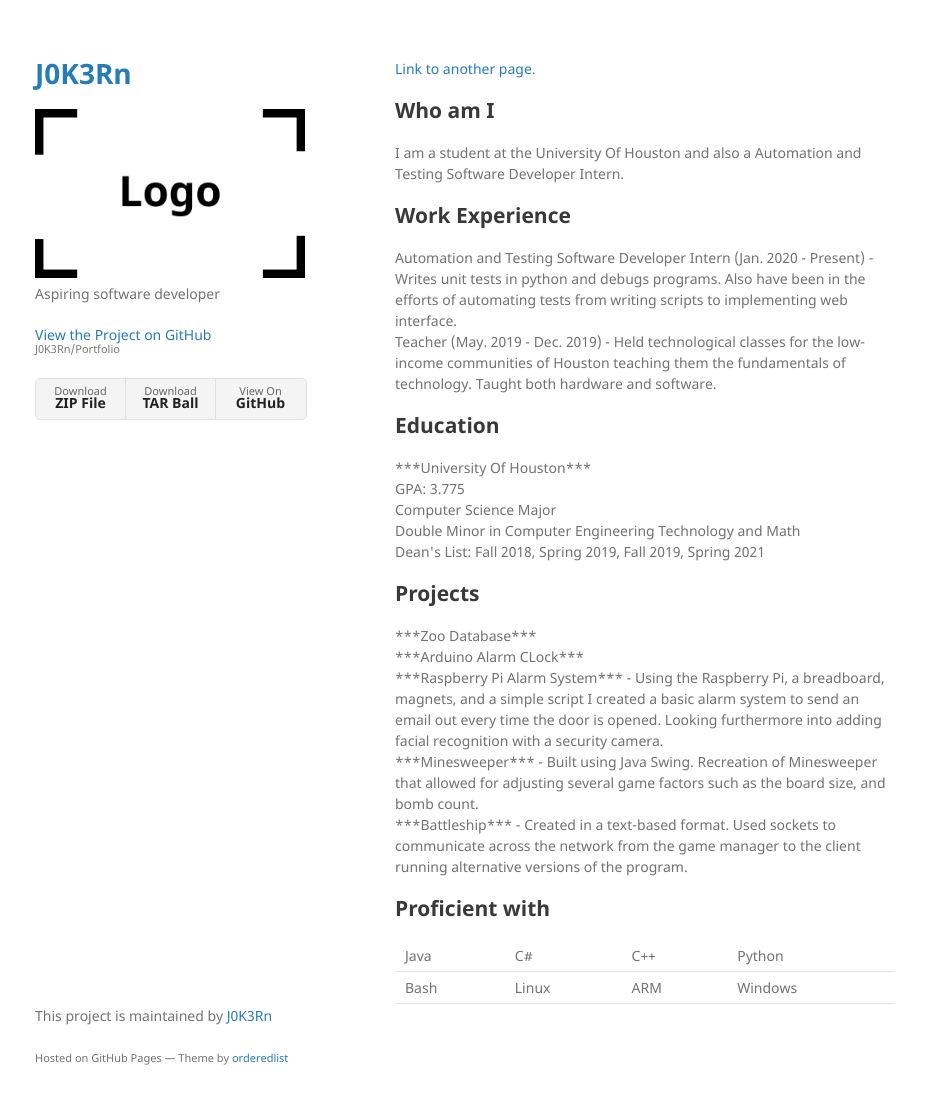
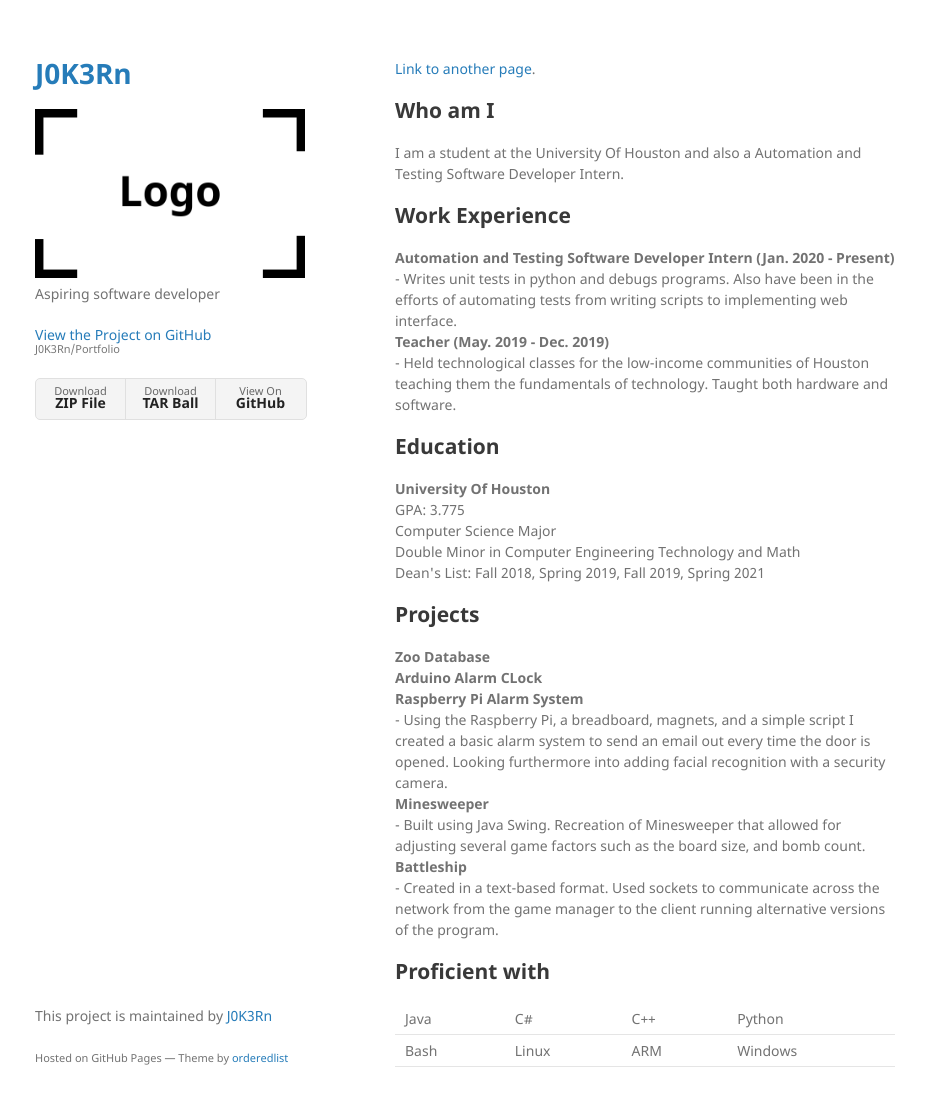
Before and after one commit to J0K3Rn/Portfolio, a Jekyll site: the page built from index.md, in a window 1280 px wide and 1137 px high. Shown: the top 1106 px of the window, without its empty margins (175-1100 px from the left). Built offline with Jekyll 4.4.1, drawn with Linux system fonts in a browser that asks for light colours.

Commit message:
Updating formatting

```diff
--- a/index.md
+++ b/index.md
@@ -11,16 +11,16 @@ I am a student at the University Of Houston and also a Automation and Testing So
 ## Work Experience
 
 <p>
-Automation and Testing Software Developer Intern (Jan. 2020 - Present)
+<b>Automation and Testing Software Developer Intern (Jan. 2020 - Present)</b><br>
 - Writes unit tests in python and debugs programs. Also have been in the efforts of automating tests from writing scripts to implementing web interface.<br>
-Teacher (May. 2019 - Dec. 2019)
+<b>Teacher (May. 2019 - Dec. 2019)</b><br>
 - Held technological classes for the low-income communities of Houston teaching them the fundamentals of technology. Taught both hardware and software.
 </p>
 
 ## Education
 
 <p>
-***University Of Houston***<br>
+<b>University Of Houston</b><br>
 GPA: 3.775<br>
 Computer Science Major<br>
 Double Minor in Computer Engineering Technology and Math<br>
@@ -30,13 +30,13 @@ Dean's List: Fall 2018, Spring 2019, Fall 2019, Spring 2021
 ## Projects
 
 <p>
-***Zoo Database***<br>
-***Arduino Alarm CLock***<br>
-***Raspberry Pi Alarm System***
+<b>Zoo Database</b><br>
+<b>Arduino Alarm CLock</b><br>
+<b>Raspberry Pi Alarm System</b><br>
 - Using the Raspberry Pi, a breadboard, magnets, and a simple script I created a basic alarm system to send an email out every time the door is opened. Looking furthermore into adding facial recognition with a security camera.<br>
-***Minesweeper***
+<b>Minesweeper</b><br>
 - Built using Java Swing. Recreation of Minesweeper that allowed for adjusting several game factors such as the board size, and bomb count.<br>
-***Battleship***
+<b>Battleship</b><br>
 - Created in a text-based format. Used sockets to communicate across the network from the game manager to the client running alternative versions of the program.
 </p>
 
```
